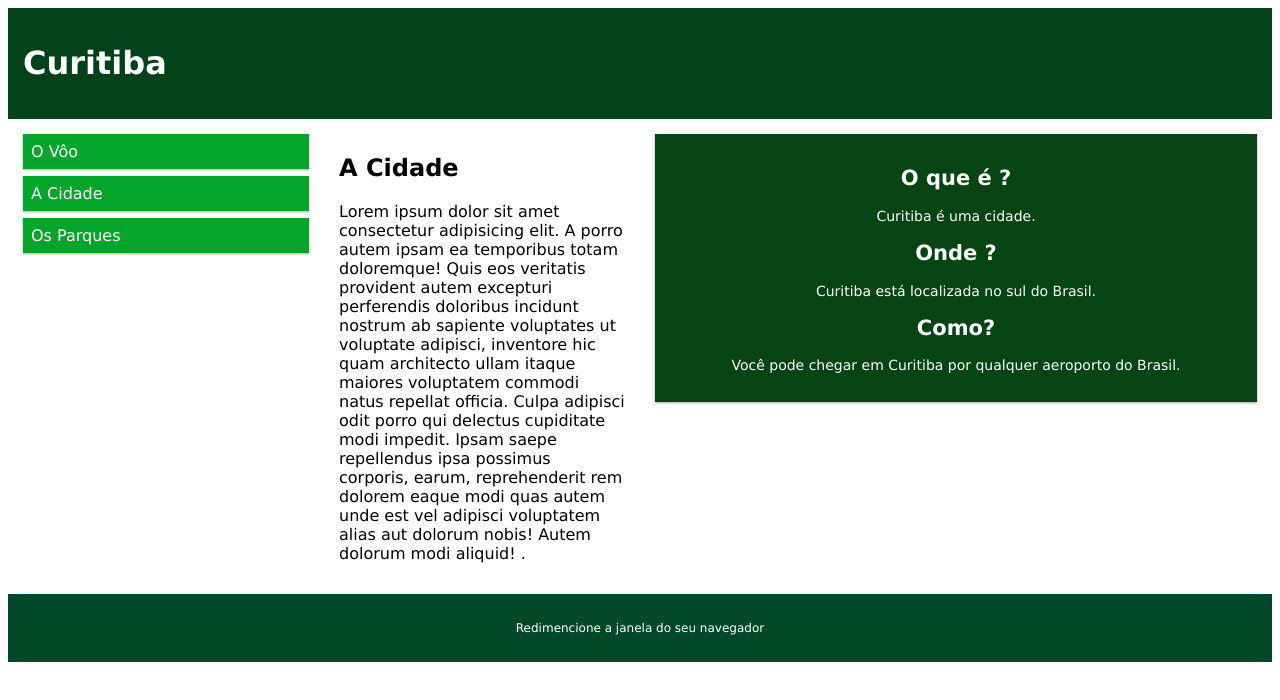
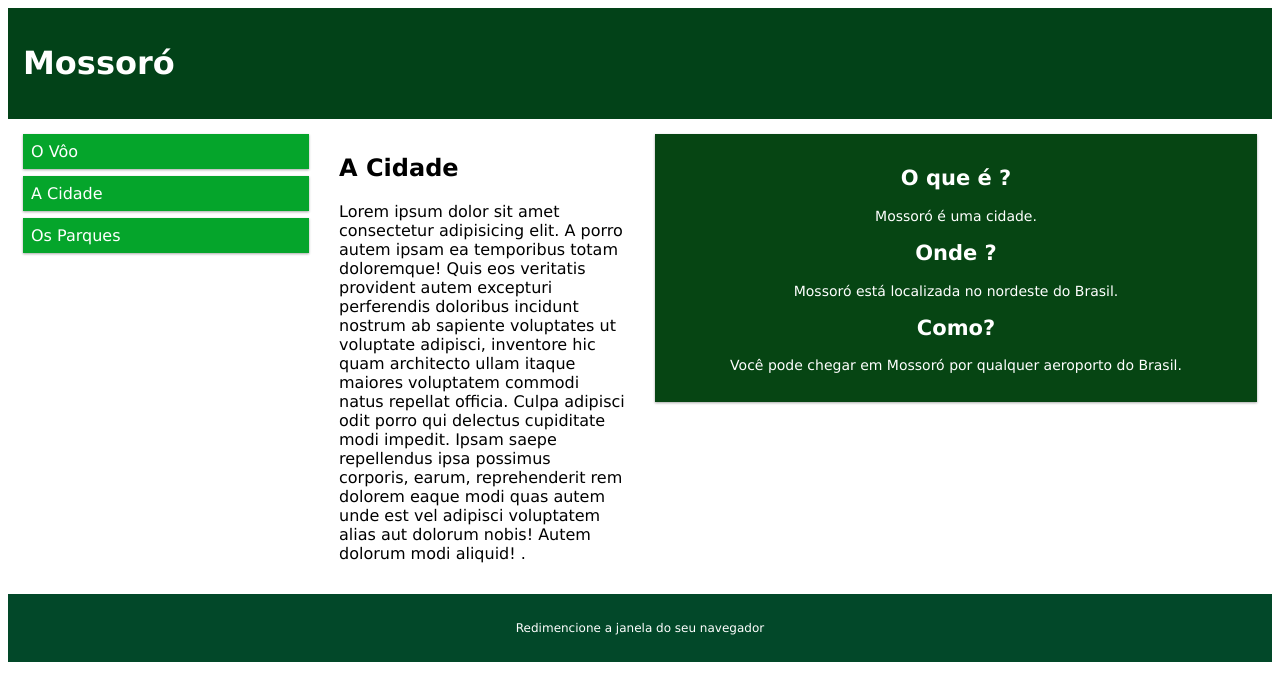
Before and after one commit to utemberg/Repository, a plain HTML site: page index.html in a window 1280 px wide. Drawn offline with Linux system fonts and the light colour scheme.

Commit message:
Update index.html

```diff
--- a/index.html
+++ b/index.html
@@ -10,7 +10,7 @@
 <body>
 
 <div class="header">
-  <h1>Curitiba</h1>
+  <h1>Mossoró</h1>
 </div>
 
 <article class="row">
@@ -31,11 +31,11 @@
   <div class="col-6">
     <div class="aside">
       <h2>O que é ?</h2>
-      <p>Curitiba é uma cidade.</p>
+      <p>Mossoró é uma cidade.</p>
       <h2>Onde ?</h2>
-      <p>Curitiba está localizada no sul do Brasil.</p>
+      <p>Mossoró está localizada no nordeste do Brasil.</p>
       <h2>Como?</h2>
-      <p>Você pode chegar em Curitiba por qualquer aeroporto do Brasil.</p>
+      <p>Você pode chegar em Mossoró por qualquer aeroporto do Brasil.</p>
     </div>
   </div>
 </article>
```
